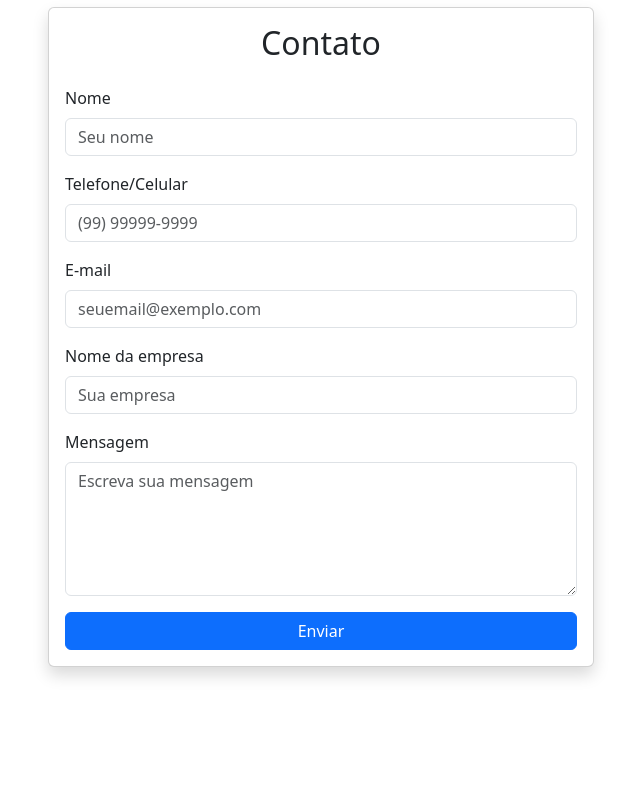
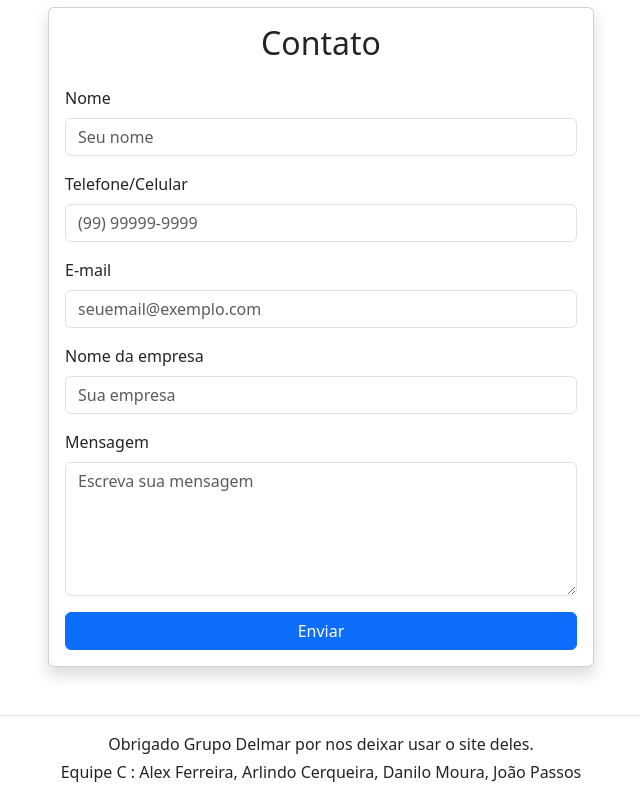
Before and after one commit to Doctor49/EADDWE_EQUIPE_C, a plain HTML site: page Website/index.html in a window 1280 px wide. Shown: the part 3343-4143 px from the top of the page, without its empty margins (319-959 px from the left). Before the commit the page ends 4058 px from the top, so only its background shows below. Drawn offline with nearby package versions, Linux system fonts and the light colour scheme.

Commit message:
Trabalho Concluído com Sucesso

```diff
--- a/Website/index.html
+++ b/Website/index.html
@@ -474,6 +474,12 @@
             </div>
     </div>
     </section>
+    <footer class=" text-dark text-center py-3 border-top">
+        <div class="container">
+            <p class="mb-1">Obrigado Grupo Delmar por nos deixar usar o site deles.</p>
+            <p class="mb-0">Equipe C : Alex Ferreira, Arlindo Cerqueira, Danilo Moura, João Passos</p>
+        </div>
+    </footer>
     </div>
     <script src="https://cdn.jsdelivr.net/npm/bootstrap@5.3.2/dist/js/bootstrap.bundle.min.js"></script>
     <script src="scripts/script.js"></script>
```
